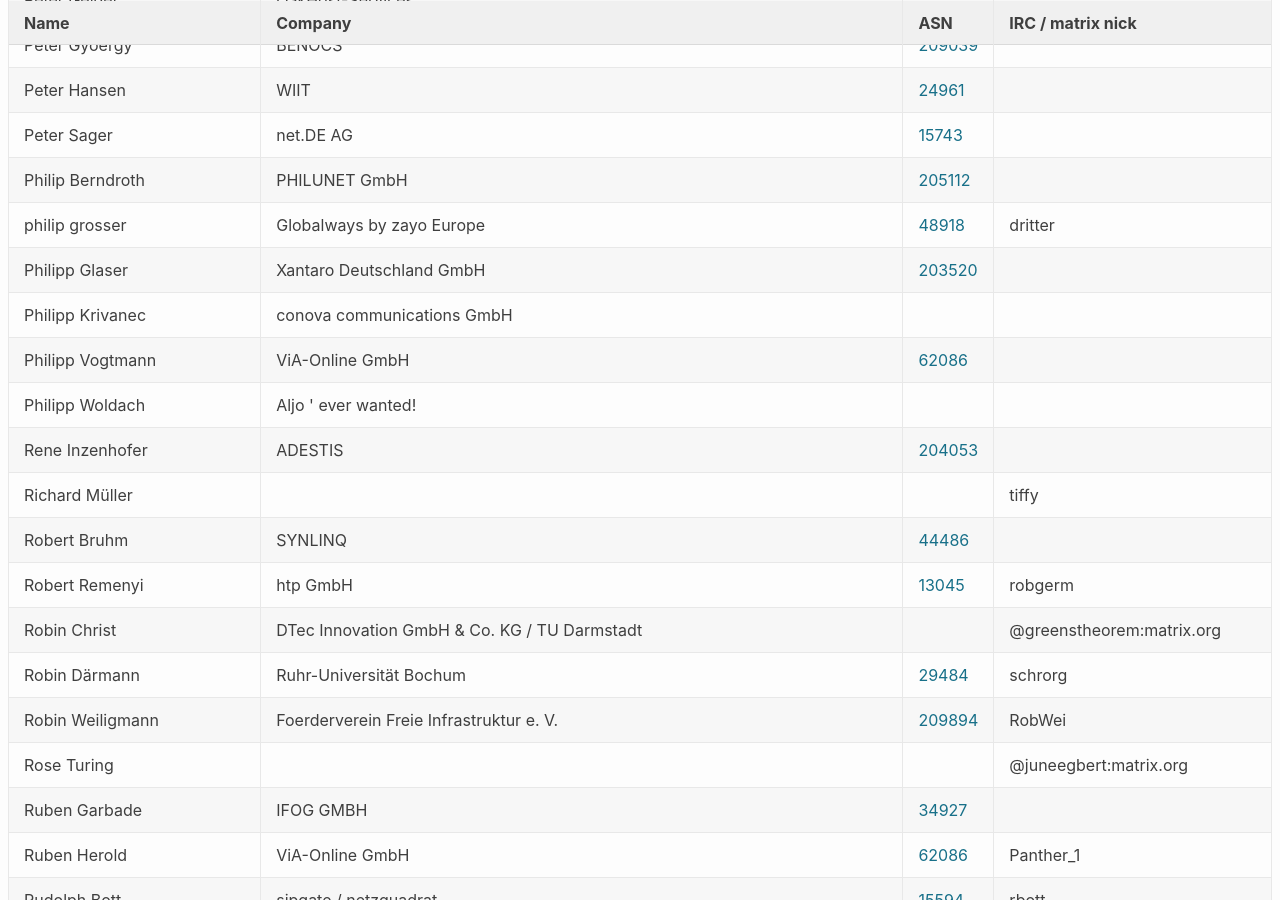
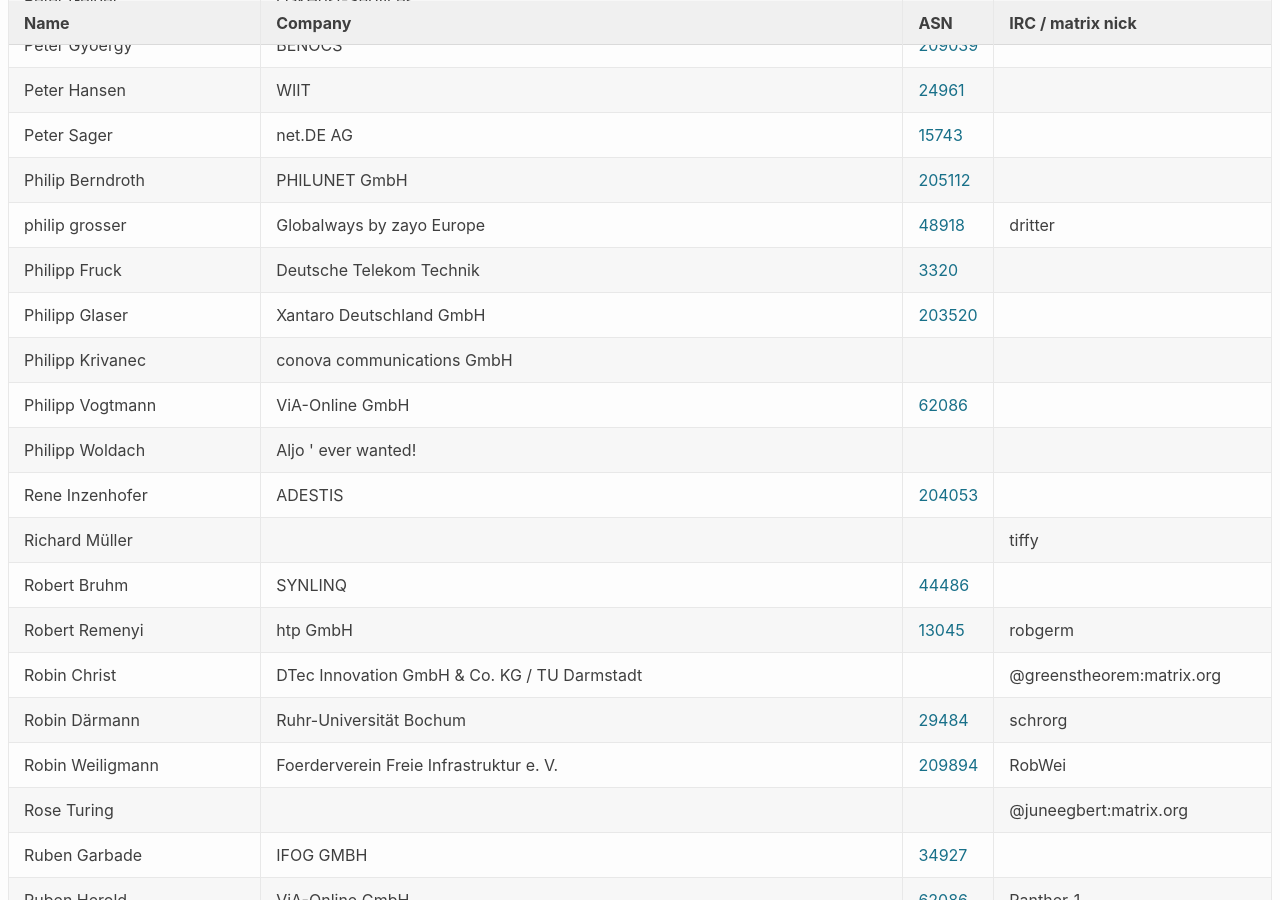
Before and after one commit to denog/pretix-attendeelist, a Jekyll site: the page built from denog17/index.markdown, in a window 1280 px wide and 900 px high, scrolled down 10054 px. Built offline with Jekyll 4.4.1, drawn with Linux system fonts in a browser that asks for light colours.

Commit message:
Latest data: Wed Jul 30 08:12:44 UTC 2025

```diff
--- a/_data/attendees_denog17_onsite.json
+++ b/_data/attendees_denog17_onsite.json
@@ -1350,6 +1350,12 @@
     "asn": "48918"
   },
   {
+    "name": "Philipp Fruck",
+    "company": "Deutsche Telekom Technik",
+    "irc": null,
+    "asn": "3320"
+  },
+  {
     "name": "Philipp Glaser",
     "company": "Xantaro Deutschland GmbH",
     "irc": null,
```
